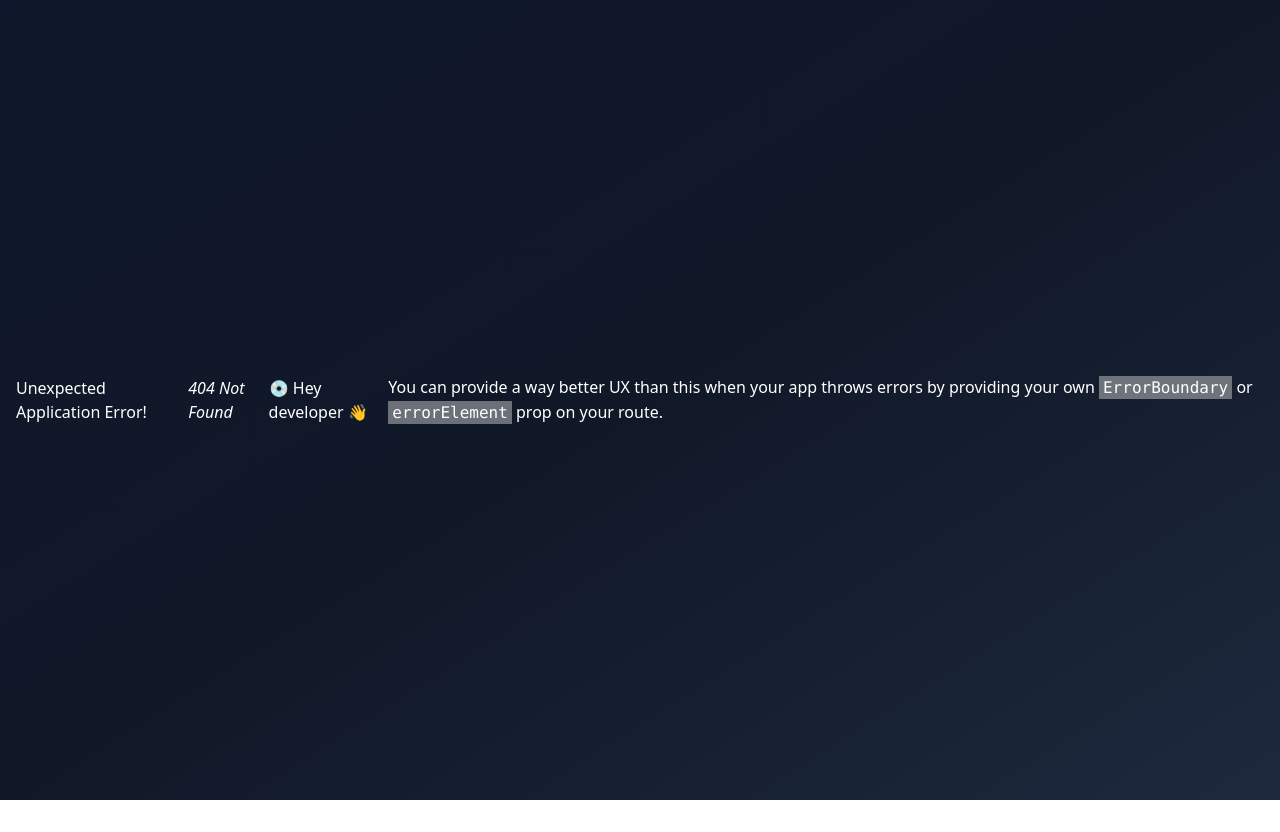
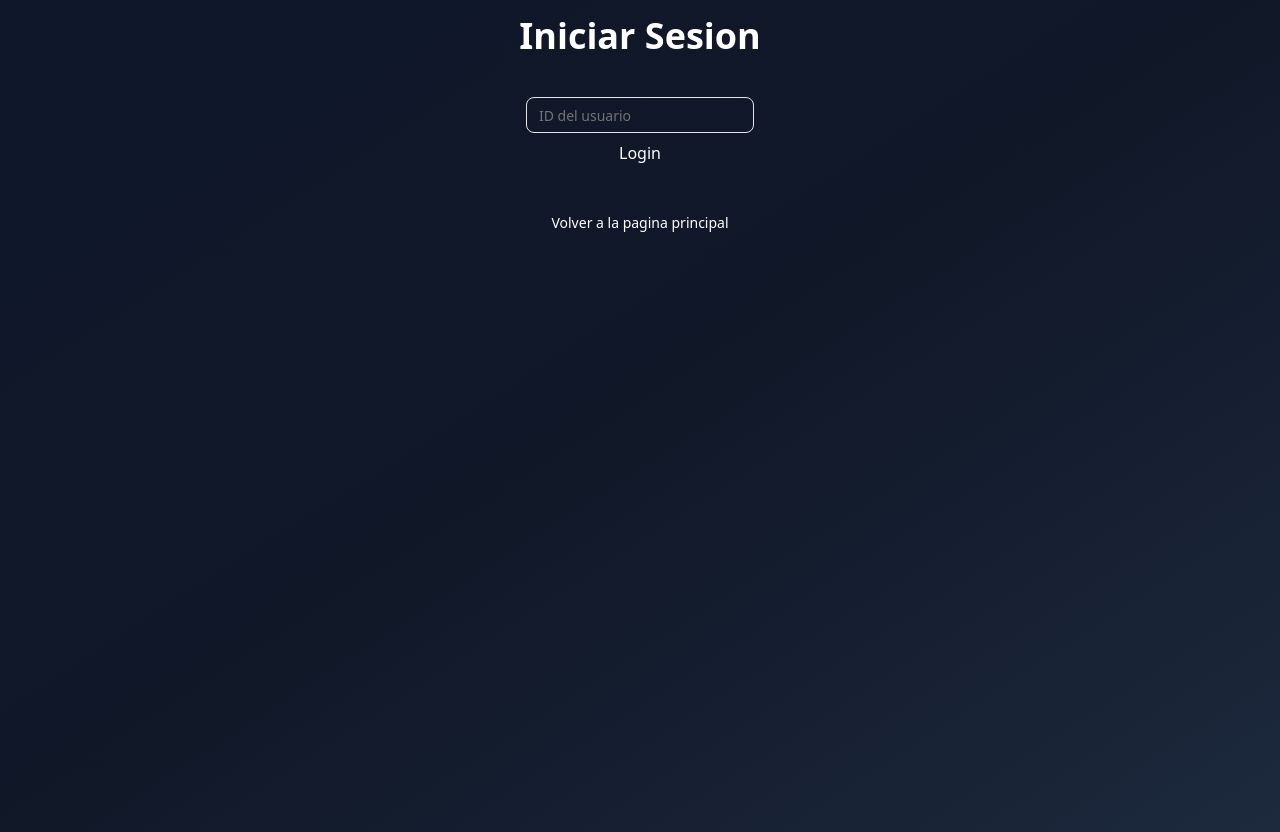
Before and after one commit to mbernallaura/Hooks-React, a React (Vite) app: page /login in a window 1280 px wide. Before the commit this address had no page. Before the commit the page ends 800 px from the top, so only its background shows below. Built offline with nearby package versions, Linux system fonts and the light colour scheme.

Commit message:
Hacer una base para el proyecto, colocar el provider en lo mas alto del proyecto para poder pasarle info a los demas componentes

```diff
--- a/src/09-useContext/ProfessionalApp.tsx
+++ b/src/09-useContext/ProfessionalApp.tsx
@@ -1,11 +1,14 @@
 import { RouterProvider } from "react-router"
 import { appRouter } from "./pages/router/app.router"
+import { UserContextProvider } from "./context/UserContext"
 
 
 export const ProfessionalApp = () => {
     return (
-        <div className="bg-gradient">
-            <RouterProvider router={appRouter}/>
-        </div>
+        <UserContextProvider>
+            <div className="bg-gradient">
+                <RouterProvider router={appRouter}/>
+            </div>
+        </UserContextProvider>
     )
 }
--- /dev/null
+++ b/src/09-useContext/context/UserContext.tsx
@@ -0,0 +1,16 @@
+import { useState, type PropsWithChildren } from "react";
+
+// interface UserContextProps{
+//     children:React.ReactNode;
+// }
+
+//!En un provider no se recomienda retornar HTML
+//!Lo que se recomienda es logica o acciones que se quiera acceder a los otros componentes
+export const UserContextProvider = ({children}: PropsWithChildren) => {
+    // const [name, setName] = useState("Laura");
+    return (
+        <>
+            {children}
+        </>
+    )
+}
--- a/src/09-useContext/pages/about/AboutPPage.tsx
+++ /dev/null
@@ -1,7 +0,0 @@
-
-
-export const AboutPPage = () => {
-    return (
-        <div>AboutPPage</div>
-    )
-}
--- /dev/null
+++ b/src/09-useContext/pages/about/AboutPage.tsx
@@ -0,0 +1,15 @@
+import { Link } from "react-router"
+
+
+export const AboutPage = () => {
+    return (
+        <div className="flex flex-col items-center justify-center min-h-screen">
+            <h1 className="text-4xl font-bold">Pagina sobre mi</h1>
+            <hr />
+            <div className="flex flex-col gap-2">
+                <Link to="/profile" className="hover:text-blue-500 underline text-2xl">Perfil</Link>
+                <Link to="/login" className="hover:text-blue-500 underline text-2xl">Iniciar sesion</Link>
+            </div>
+        </div>
+    )
+}
--- a/src/09-useContext/pages/auth/LoginPage.tsx
+++ b/src/09-useContext/pages/auth/LoginPage.tsx
@@ -1,7 +1,20 @@
+import { Button } from "@/components/ui/button"
+import { Input } from "@/components/ui/input"
+import { Link } from "react-router"
 
 
 export const LoginPage = () => {
     return (
-        <div>LoginPage</div>
+        <div className="flex flex-col items-center min-h-screen">
+            <h1 className="text-4xl font-bold">Iniciar Sesion</h1>
+            <hr />
+            <form action="" className="flex flex-col gap-2 my-10">
+                <Input type="number" placeholder="ID del usuario"/>
+                <button type="submit">Login</button>
+            </form>
+            <Link to="/about">
+                <Button variant="ghost">Volver a la pagina principal</Button>
+            </Link>
+        </div>
     )
 }
--- a/src/09-useContext/pages/profile/ProfilePage.tsx
+++ b/src/09-useContext/pages/profile/ProfilePage.tsx
@@ -1,7 +1,15 @@
+import { Button } from "@/components/ui/button"
 
 
 export const ProfilePage = () => {
     return (
-        <div>ProfilePage</div>
+        <div className="flex flex-col items-center justify-center min-h-screen">
+            <h1>Perfil del usario</h1>
+            <hr />
+            <pre>
+                {JSON.stringify({},null,2)}
+            </pre>
+        <Button variant="destructive">Salir</Button>
+        </div>
     )
 }
```
Also changed, not shown: src/09-useContext/pages/router/app.router.tsx (+19 -2 lines).
